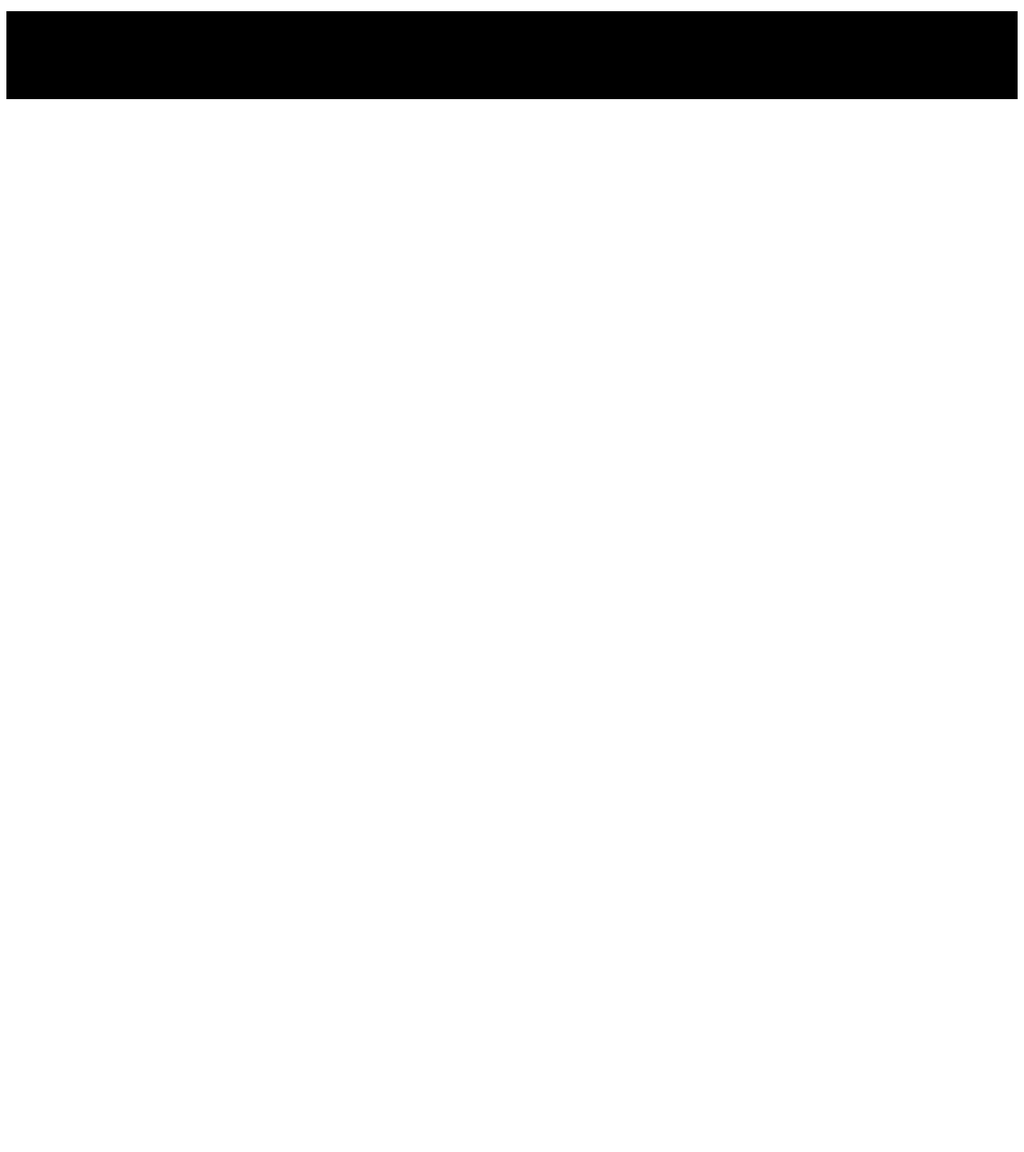
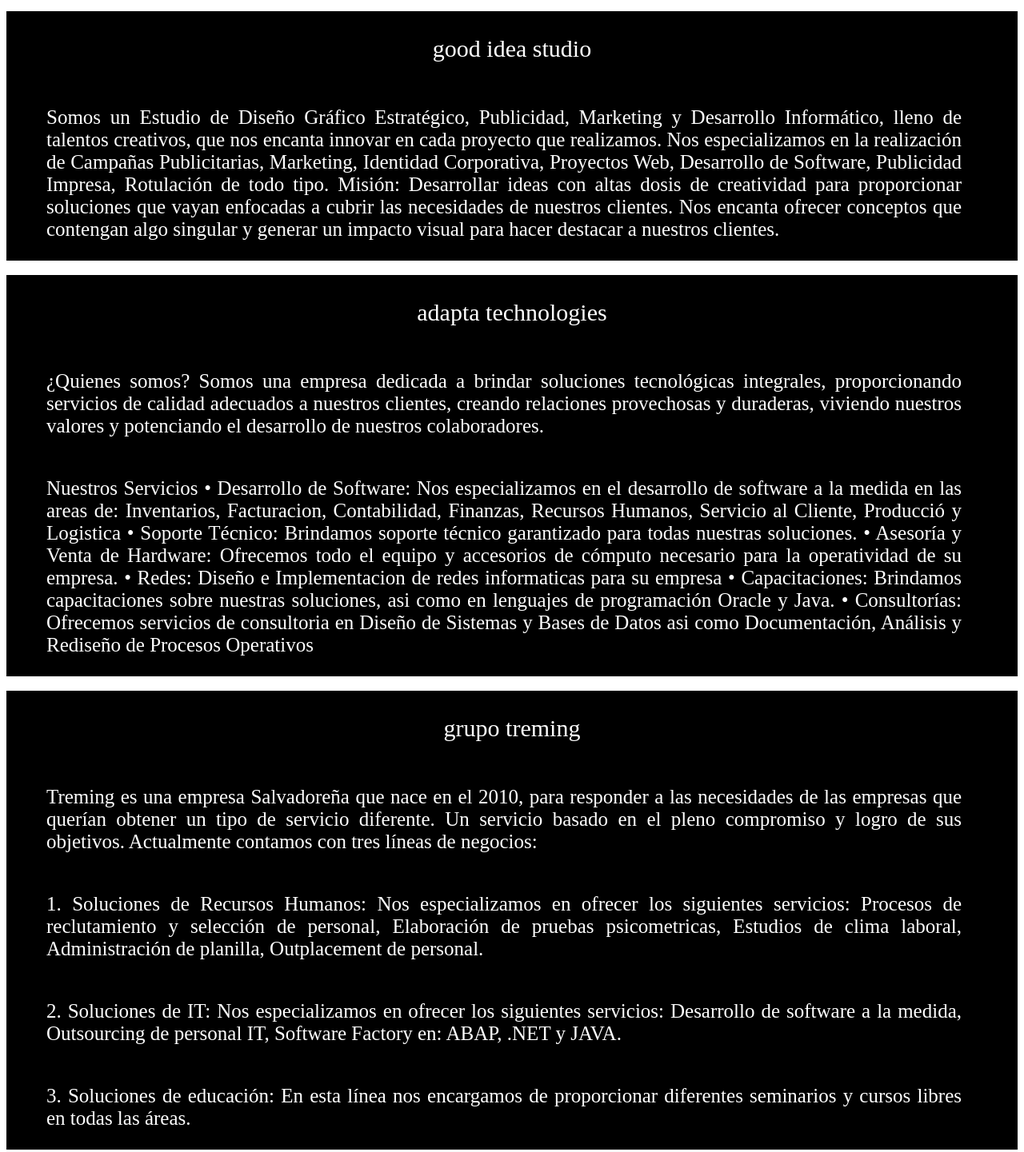
Before and after one commit to LeonardoRicaldone/PaginaEmprendedores, a plain HTML site: page pages/Nacionales.html in a window 1280 px wide. Shown: the part 740-2181 px from the top of the page at 80% size. Before the commit the page ends 872 px from the top, so only its background shows below. Drawn offline with Linux system fonts and the light colour scheme.

Commit message:
pageempresasElsalvador

```diff
--- a/pages/Nacionales.html
+++ b/pages/Nacionales.html
@@ -49,12 +49,100 @@
             <br>
             <section class="boxB">
                 <div class="dbox">
-                    <div class="hbox"><p></p></div>
-                    <p class="pbox"></p>
+                    <div class="hbox">
+                        <p>good idea studio</p>
+                    </div>
+                    <p class="pbox">Somos un Estudio de Diseño Gráfico Estratégico, Publicidad, Marketing y Desarrollo
+                        Informático, lleno de talentos creativos, que nos encanta innovar en cada proyecto que
+                        realizamos. Nos especializamos en la realización de Campañas Publicitarias, Marketing, Identidad
+                        Corporativa, Proyectos Web, Desarrollo de Software, Publicidad Impresa, Rotulación de todo tipo.
+
+                        Misión:
+                        Desarrollar ideas con altas dosis de creatividad para proporcionar soluciones que vayan
+                        enfocadas a cubrir las necesidades de nuestros clientes. Nos encanta ofrecer conceptos que
+                        contengan algo singular y generar un impacto visual para hacer destacar a nuestros clientes.</p>
+                </div>
+            </section>
+            <br>
+            <section class="boxB">
+                <div class="dbox">
+                    <div class="hbox">
+                        <p>adapta technologies</p>
+                    </div>
+                    <p class="pbox">¿Quienes somos?
+                        Somos una empresa dedicada a brindar soluciones tecnológicas integrales, proporcionando
+                        servicios de calidad adecuados a nuestros clientes, creando relaciones provechosas y duraderas,
+                        viviendo nuestros valores y potenciando el desarrollo de nuestros colaboradores.</p>
+
+                    <p class="pbox">
+                        Nuestros Servicios
+                        • Desarrollo de Software: Nos especializamos en el desarrollo de software a la medida en las
+                        areas de: Inventarios, Facturacion, Contabilidad, Finanzas, Recursos Humanos, Servicio al
+                        Cliente, Producció y Logistica
+                        • Soporte Técnico: Brindamos soporte técnico garantizado para todas nuestras soluciones.
+                        • Asesoría y Venta de Hardware: Ofrecemos todo el equipo y accesorios de cómputo necesario para
+                        la operatividad de su empresa.
+                        • Redes: Diseño e Implementacion de redes informaticas para su empresa
+                        • Capacitaciones: Brindamos capacitaciones sobre nuestras soluciones, asi como en lenguajes de
+                        programación Oracle y Java.
+                        • Consultorías: Ofrecemos servicios de consultoria en Diseño de Sistemas y Bases de Datos asi
+                        como Documentación, Análisis y Rediseño de Procesos Operativos</p>
+                </div>
+            </section>
+            <br>
+            <section class="boxB">
+                <div class="dbox">
+                    <div class="hbox">
+                        <p>grupo treming</p>
+                    </div>
+                    <p class="pbox">Treming es una empresa Salvadoreña que nace en el 2010, para responder a las
+                        necesidades de las empresas que querían obtener un tipo de servicio diferente. Un servicio
+                        basado en el pleno compromiso y logro de sus objetivos.
+                        Actualmente contamos con tres líneas de negocios:</p>
+
+                    <p class="pbox"> 1. Soluciones de Recursos Humanos: Nos especializamos en ofrecer los siguientes
+                        servicios:
+                        Procesos de reclutamiento y selección de personal, Elaboración de pruebas psicometricas,
+                        Estudios de clima laboral, Administración de planilla, Outplacement de personal.</p>
+
+                    <p class="pbox"> 2. Soluciones de IT: Nos especializamos en ofrecer los siguientes servicios:
+                        Desarrollo de
+                        software a la medida, Outsourcing de personal IT, Software Factory en: ABAP, .NET y JAVA.</p>
+
+                    <p class="pbox"> 3. Soluciones de educación: En esta línea nos encargamos de proporcionar diferentes
+                        seminarios y
+                        cursos libres en todas las áreas.</p>
+                </div>
+            </section>
+            <br>
+            <section class="boxB">
+                <div class="dbox">
+                    <div class="hbox">
+                        <p>good idea studio</p>
+                    </div>
+                    <p class="pbox">Somos un Estudio de Diseño Gráfico y Desarrollo Informático, lleno de talentos
+                        creativos, que nos encanta innovar en cada proyecto que realizamos, especializándonos en la
+                        realización de Campañas Publicitarias, Emarketing, Identidad Corporativa, Proyectos Web,
+                        Desarrollo de Software y muchas otras áreas más.</p>
+
+                    <p class="pbox">Al utilizar la creatividad en la publicidad se genera un fuerte impacto visual
+                        en las personas y
+                        el resultado de esto es que crea un fortalecimiento de su marca o producto, para lograr esto a
+                        nosotros nos gusta hacer de nuestros clientes algo más que eso, nos gusta convertirnos en sus
+                        amigos, para escuchar y entender lo que piensan. Al utilizar nuestros servicios le garantizamos
+                        el éxito de su empresa manteniendo a su marca mucho más competitiva.</p>
                 </div>
             </section>
         </article>
     </main>
+    <br>
+    <footer>
+        <div class="hbox">
+            <div class="footerd">
+            <p class="pbox">Leonardo Benjamin Monterrosa Nuñez #20230070</p>
+            <p class="pbox">Desarrollo de software 1A</p></div>
+        </div>
+    </footer>
 </body>
 
 </html>
```
